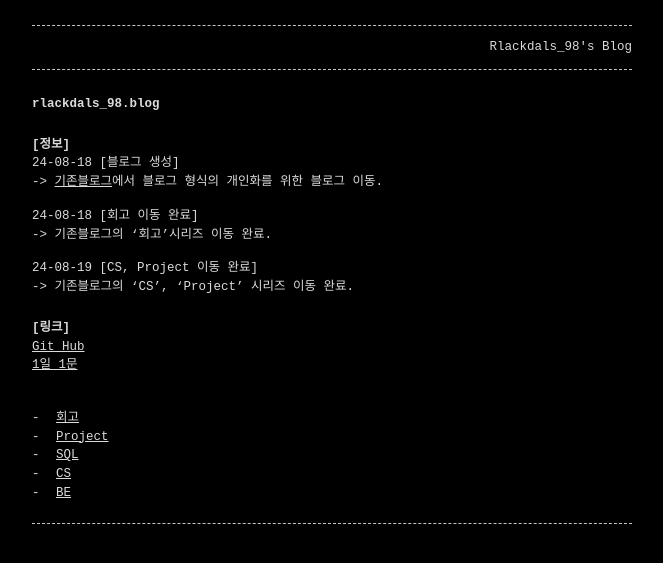
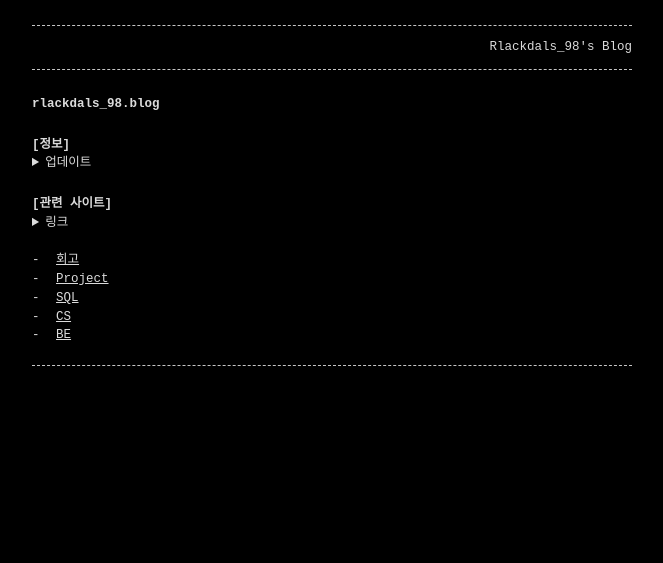
Before and after one commit to Rlackdals981010/Rlackdals981010.github.io, a Jekyll site: the page built from index.md, in a window 1280 px wide. Shown: the top 563 px of the page, without its empty margins (308-971 px from the left). Built offline with Jekyll 4.4.1, drawn with Linux system fonts in a browser that asks for light colours.

Commit message:
index.md 토글형

```diff
--- a/index.md
+++ b/index.md
@@ -8,6 +8,10 @@ permalink: /
 
 
 # [정보]
+<details>
+<summary>업데이트</summary>
+<div markdown="1">
+
 24-08-18 [블로그 생성]
 -> [기존블로그](https://velog.io/@rlackdals_98/posts)에서 블로그 형식의 개인화를 위한 블로그 이동.
 
@@ -17,7 +21,17 @@ permalink: /
 24-08-19 [CS, Project 이동 완료]
 -> 기존블로그의 'CS', 'Project' 시리즈 이동 완료.
 
+</div>
+</details>
 
-# [링크]
+
+
+
+# [관련 사이트]
+<details>
+<summary>링크</summary>
+<div markdown="1">
 [Git Hub](https://github.com/Rlackdals981010)
 [1일 1문](https://github.com/Rlackdals981010/javacode)
+</div>
+</details>
```
